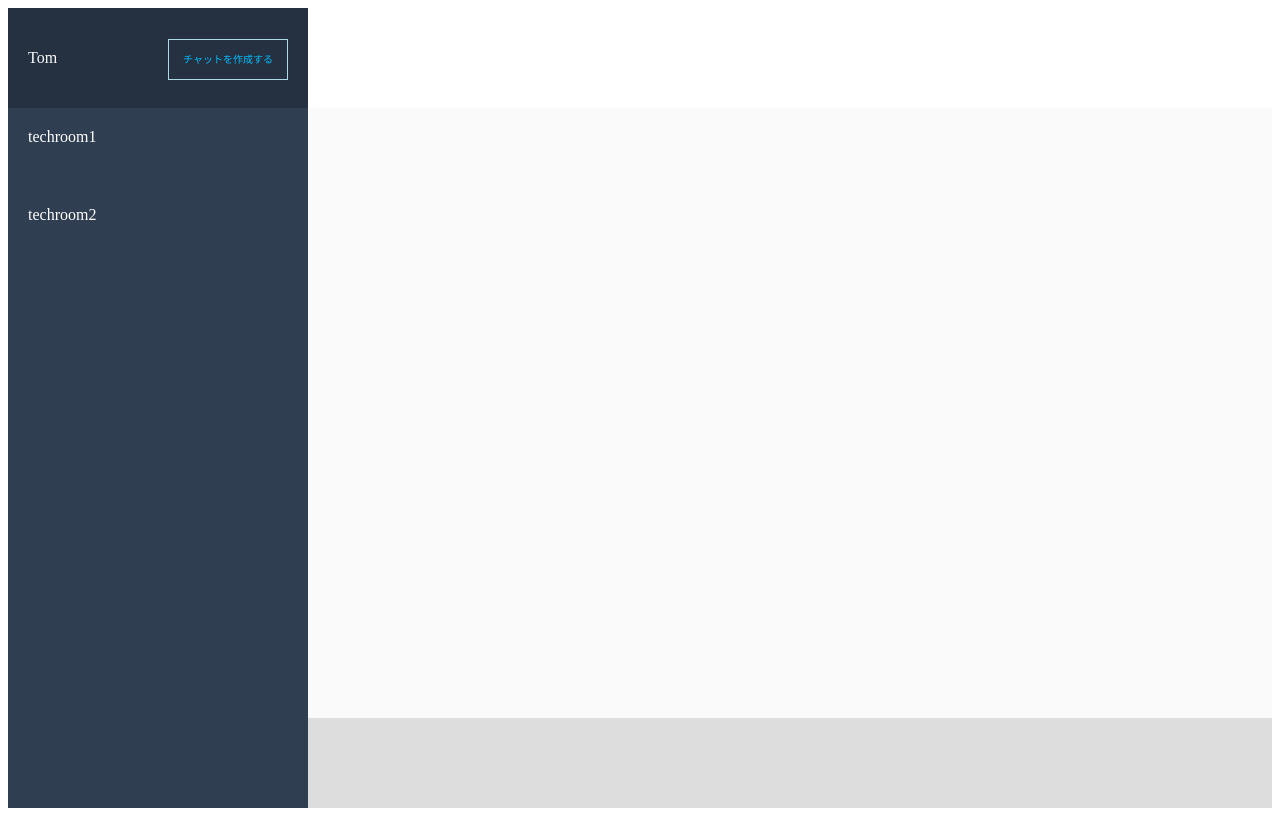
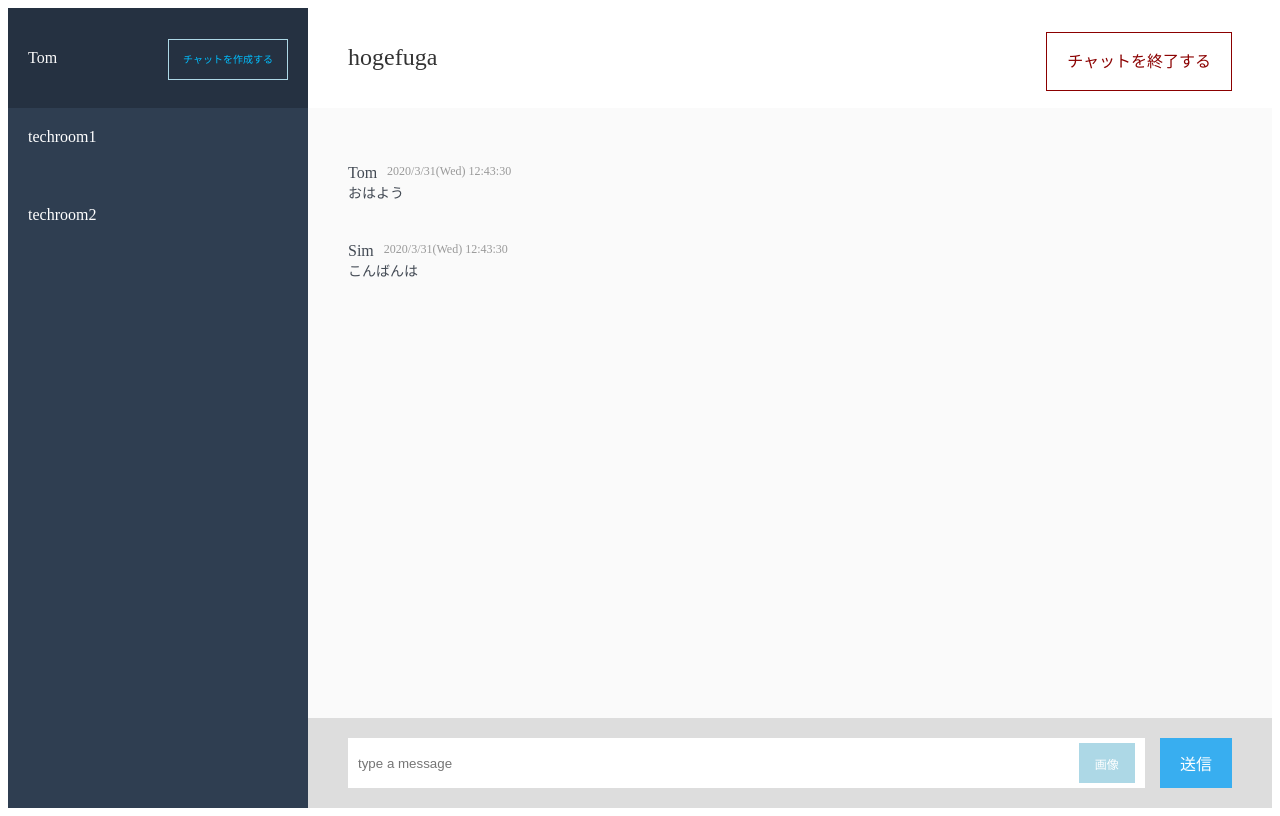
Before and after one commit to BH2401/chat-app, a Rails app: page / in a window 1280 px wide. Run offline with Rails 7, Linux system fonts and the light colour scheme; some libraries are stand-ins or nearby versions.

Commit message:
チャット画面のフロント実装

```diff
--- a/app/assets/stylesheets/messages.css
+++ b/app/assets/stylesheets/messages.css
@@ -58,16 +58,105 @@
 .chat-header {
   height: 100px;
   padding: 0 40px;
+  display: flex;
+  justify-content: space-between;
+}
+
+.header-title {
+  color: #333;
+  font-size: 24px;
+  margin-top: 36px;
+}
+
+.header-button {
+  margin-top: 40px;
+}
+
+.header-button a {
+  text-decoration: none;
+  border: 1px solid darkred;
+  color: darkred;
+  padding: 20px;
 }
 
 .messages {
   background-color: #FAFAFA;
   height: calc(100vh - 100px - 90px);
   padding: 46px 40px 0;
+  overflow: scroll;
+  box-sizing: border-box;
+}
+
+.message {
+  margin: 10px 0;
+}
+
+.upper-message{
+  display: flex;
+}
+
+.message-user {
+  color: #434a54;
+  font-size: 16px;
+}
+
+.message-date {
+  color: #999;
+  font-size: 12px;
+  padding-left: 10px;
+}
+
+.lower-message {
+  margin-top: 10px;
+}
+
+.message-content {
+  color: #434a54;
+  font-size: 14px;
+  margin-bottom: 40px;
 }
 
 .form {
   background-color: #DDDDDD;
   height: 90px;
   padding: 20px 40px;
+  display: flex;
+  box-sizing: border-box;
 }
+
+.form-input {
+  background-color: white;
+  display: flex;
+  width: 100%;
+}
+
+.form-message {
+  border: none;
+  height: 50px;
+  width: 100%;
+  padding-left: 10px;
+}
+
+.form-submit {
+  background-color: #38AEF0;
+  border: none;
+  color: white;
+  font-size: 16px;
+  height: 50px;
+  margin-left: 15px;
+  padding: 0 20px;
+}
+
+.form-image {
+  font-size: 12px;
+  background-color: lightblue;
+  color: white;
+  padding: 12px;
+  width: 60px;
+  margin: 5px 10px;
+  text-align: center;
+}
+
+.hidden {
+  display: none;
+}
--- a/app/views/messages/_main_chat.html.erb
+++ b/app/views/messages/_main_chat.html.erb
@@ -1,8 +1,57 @@
 <div class="chat-header">
+  <div class="left-header">
+    <div class="header-title">
+      hogefuga
+    </div>
+  </div>
+  <div class="right-header">
+    <div class="header-button">
+      <a href="#">チャットを終了する</a>
+    </div>
+  </div>
 </div>
 
 <div class="messages">
+  <div class="message">
+    <div class="upper-message">
+      <div class="message-user">
+        Tom
+      </div>
+      <div class="message-date">
+        2020/3/31(Wed) 12:43:30
+      </div>
+    </div>
+    <div class="lower-meesage">
+      <div class="message-content">
+        おはよう
+      </div>
+    </div>
+  </div>
+
+  <div class="message">
+    <div class="upper-message">
+      <div class="message-user">
+        Sim
+      </div>
+      <div class="message-date">
+        2020/3/31(Wed) 12:43:30
+      </div>
+    </div>
+    <div class="lower-meesage">
+      <div class="message-content">
+        こんばんは
+      </div>
+    </div>
+  </div>
 </div>
 
 <div class="form">
+  <div class="form-input">
+    <input class="form-message" placeholder= "type a message">
+    <label class="form-image">
+      <span class="image-file">画像</span>
+      <input type="file" class="hidden">
+    </label>
+  </div>
+  <input class="form-submit" type="submit" value="送信">
 </div>
```
